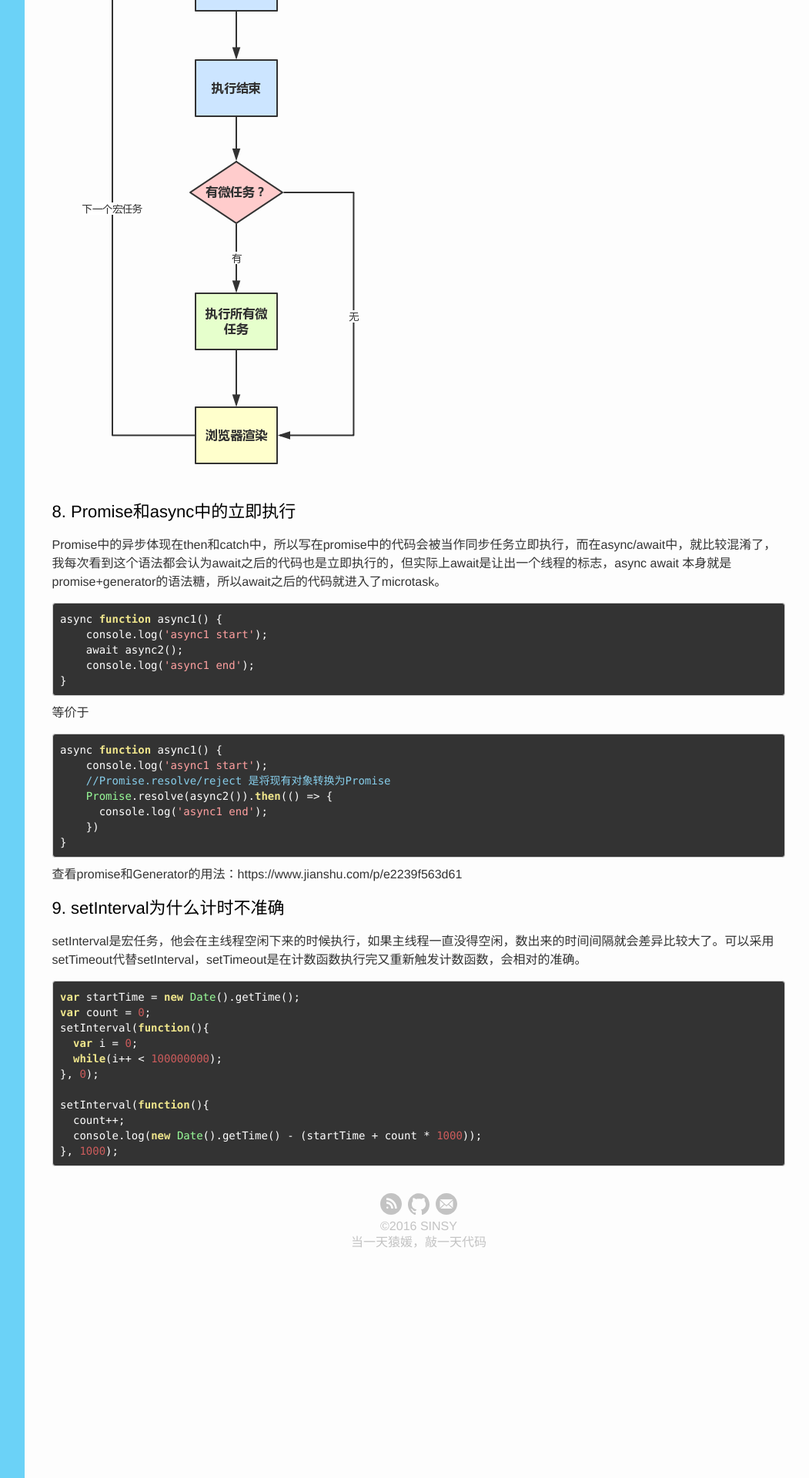
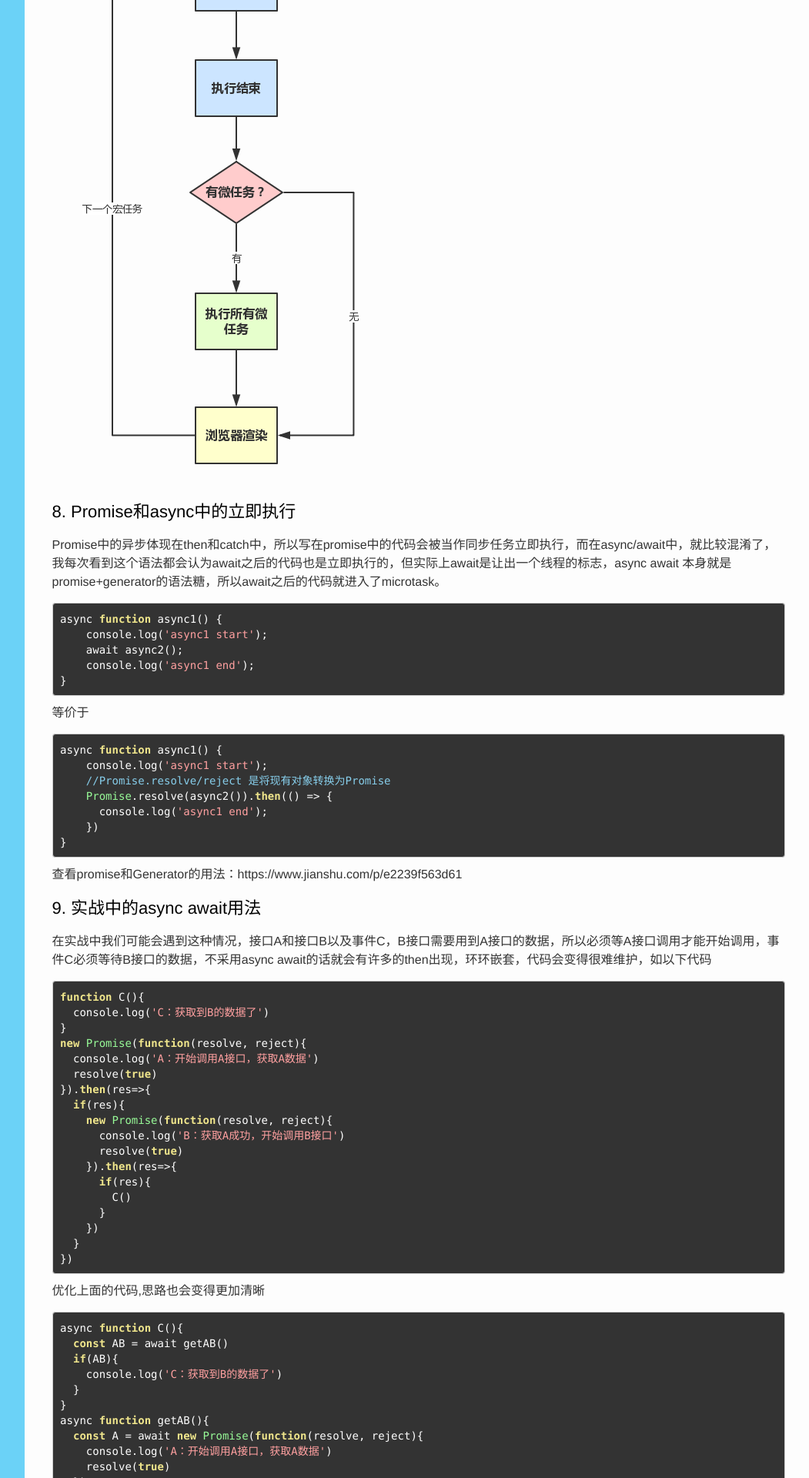
Before and after one commit to sinsy/sinsy.github.io, a Jekyll site: the page built from _posts/frontend/2020-02-10-事件循环机制eventLoop.md, in a window 1280 px wide. Shown: the part 3080-5000 px from the top of the page at 77% size, without its empty margins (224-1275 px from the left). Built offline with Jekyll 4.4.1, drawn with Linux system fonts in a browser that asks for light colours.

Commit message:
事件循环

````diff
--- a/_posts/frontend/2020-02-10-事件循环机制eventLoop.md
+++ b/_posts/frontend/2020-02-10-事件循环机制eventLoop.md
@@ -118,7 +118,55 @@ async function async1() {
 ```
 查看promise和Generator的用法：https://www.jianshu.com/p/e2239f563d61
 
-## 9. setInterval为什么计时不准确
+## 9. 实战中的async await用法
+在实战中我们可能会遇到这种情况，接口A和接口B以及事件C，B接口需要用到A接口的数据，所以必须等A接口调用才能开始调用，事件C必须等待B接口的数据，不采用async await的话就会有许多的then出现，环环嵌套，代码会变得很难维护，如以下代码
+```
+function C(){
+  console.log('C：获取到B的数据了')
+}
+new Promise(function(resolve, reject){
+  console.log('A：开始调用A接口，获取A数据')
+  resolve(true)
+}).then(res=>{
+  if(res){
+    new Promise(function(resolve, reject){
+      console.log('B：获取A成功，开始调用B接口')
+      resolve(true)
+    }).then(res=>{
+      if(res){
+        C()
+      }
+    })
+  }
+})
+```
+
+优化上面的代码,思路也会变得更加清晰
+```
+async function C(){
+  const AB = await getAB()
+  if(AB){
+    console.log('C：获取到B的数据了')
+  }
+}
+async function getAB(){
+  const A = await new Promise(function(resolve, reject){
+    console.log('A：开始调用A接口，获取A数据')
+    resolve(true)
+  })
+  if(A){
+    const B = await new Promise(function(resolve, reject){
+      console.log('B：获取A成功，开始调用B接口')
+      resolve(true)
+    })
+    return B
+  }else{
+    return false
+  }
+}
+C()
+```
+## 10. setInterval为什么计时不准确
 setInterval是宏任务，他会在主线程空闲下来的时候执行，如果主线程一直没得空闲，数出来的时间间隔就会差异比较大了。可以采用setTimeout代替setInterval，setTimeout是在计数函数执行完又重新触发计数函数，会相对的准确。
 ```
 var startTime = new Date().getTime();
````
Also changed, not shown: _posts/frontend/2020-02-05-界面重绘重排.md (+1 -1 lines).
